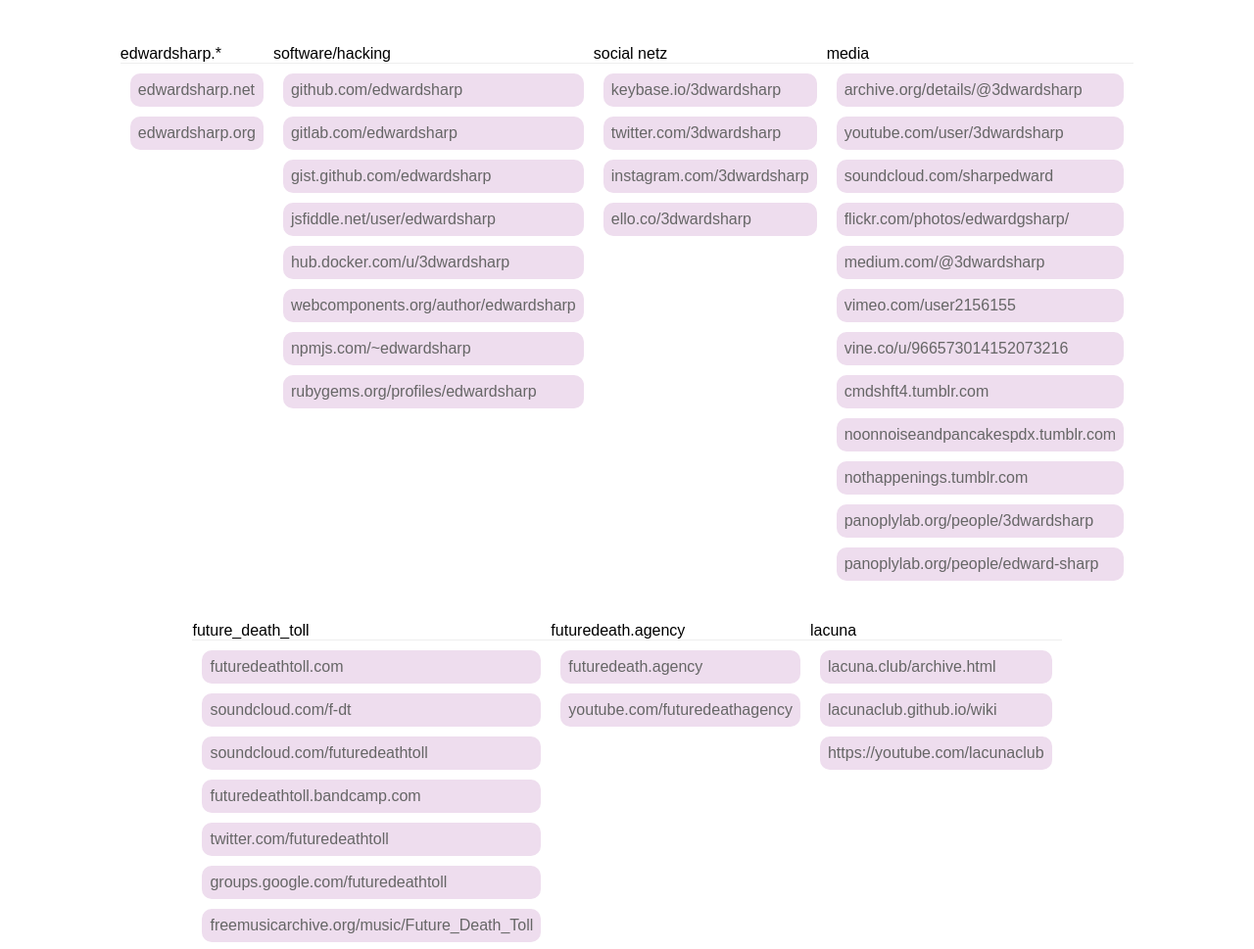
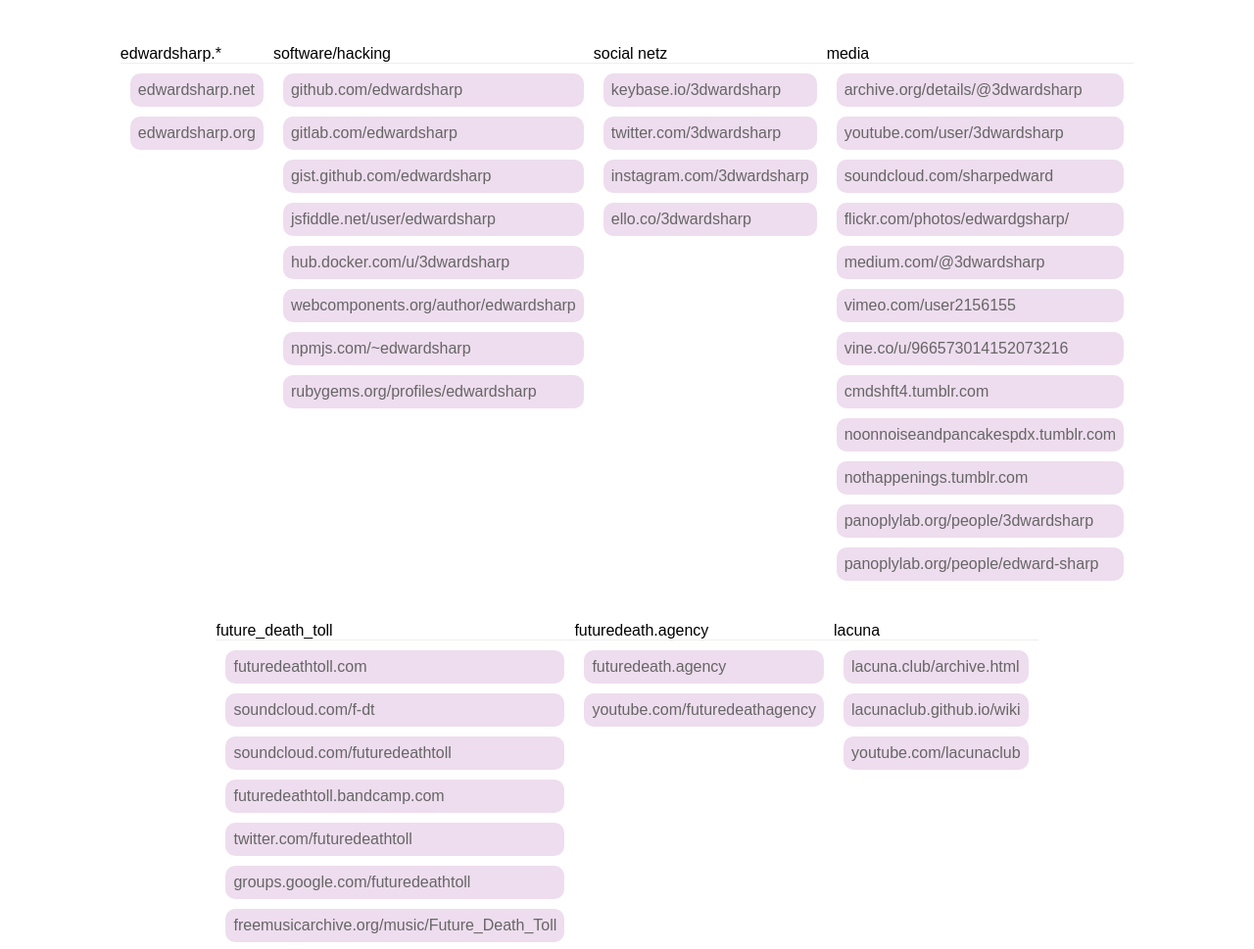
Before and after one commit to edwardsharp/edwardsharp.com, a plain HTML site: page index.html in a window 1280 px wide. Shown: the part 118-1087 px from the top of the page at 98% size. Drawn offline with Linux system fonts and the light colour scheme.

Commit message:
fix yt url

```diff
--- a/index.html
+++ b/index.html
@@ -108,7 +108,7 @@
       <dt>lacuna</dt>
       <dd><a target="_blank" href="http://lacuna.club/archive.html">lacuna.club/archive.html</a></dd>
       <dd><a target="_blank" href="https://lacunaclub.github.io/wiki/">lacunaclub.github.io/wiki</a></dd>
-      <dd><a target="_blank" href="https://www.youtube.com/channel/UCUq4ZCoIRdi_E-yBhoIHskQ">https://youtube.com/lacunaclub</a></dd>
+      <dd><a target="_blank" href="https://www.youtube.com/channel/UCUq4ZCoIRdi_E-yBhoIHskQ">youtube.com/lacunaclub</a></dd>
     </dl>
   </div>
   <script type="text/javascript">
```
